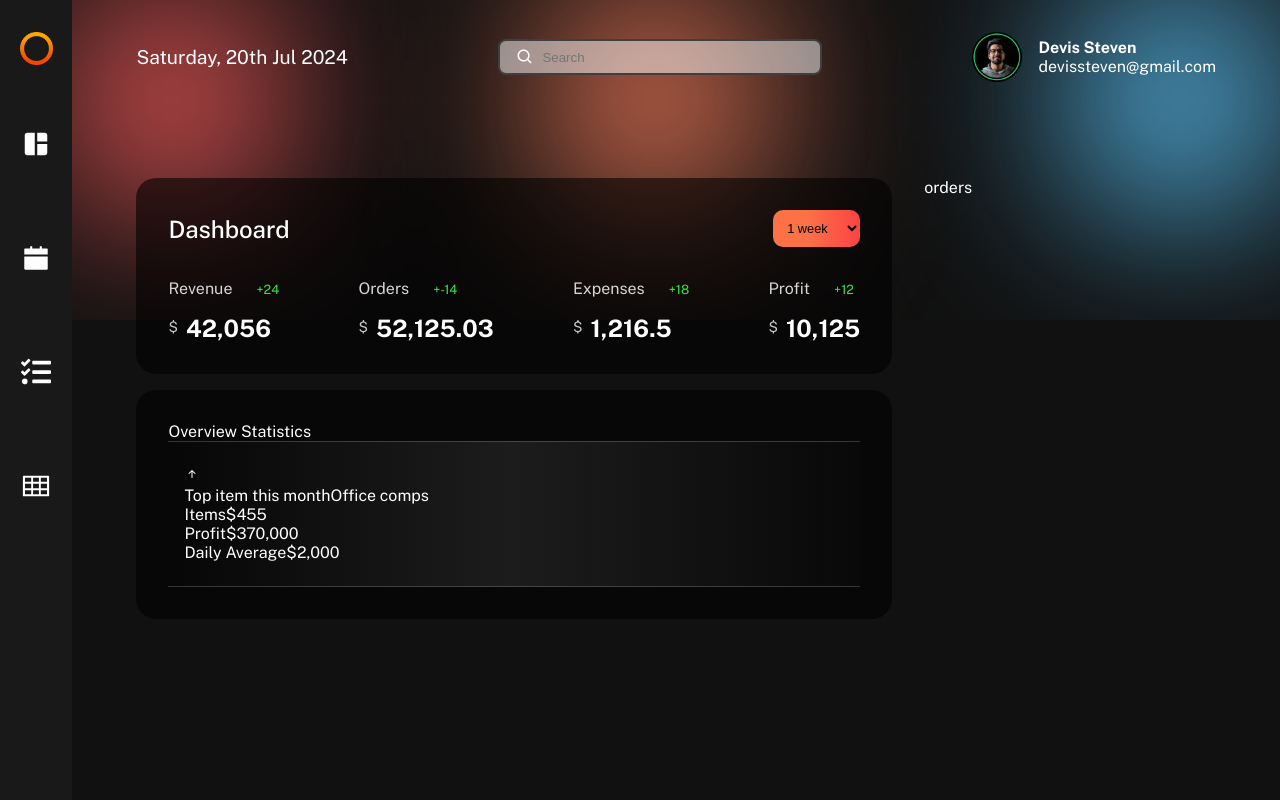
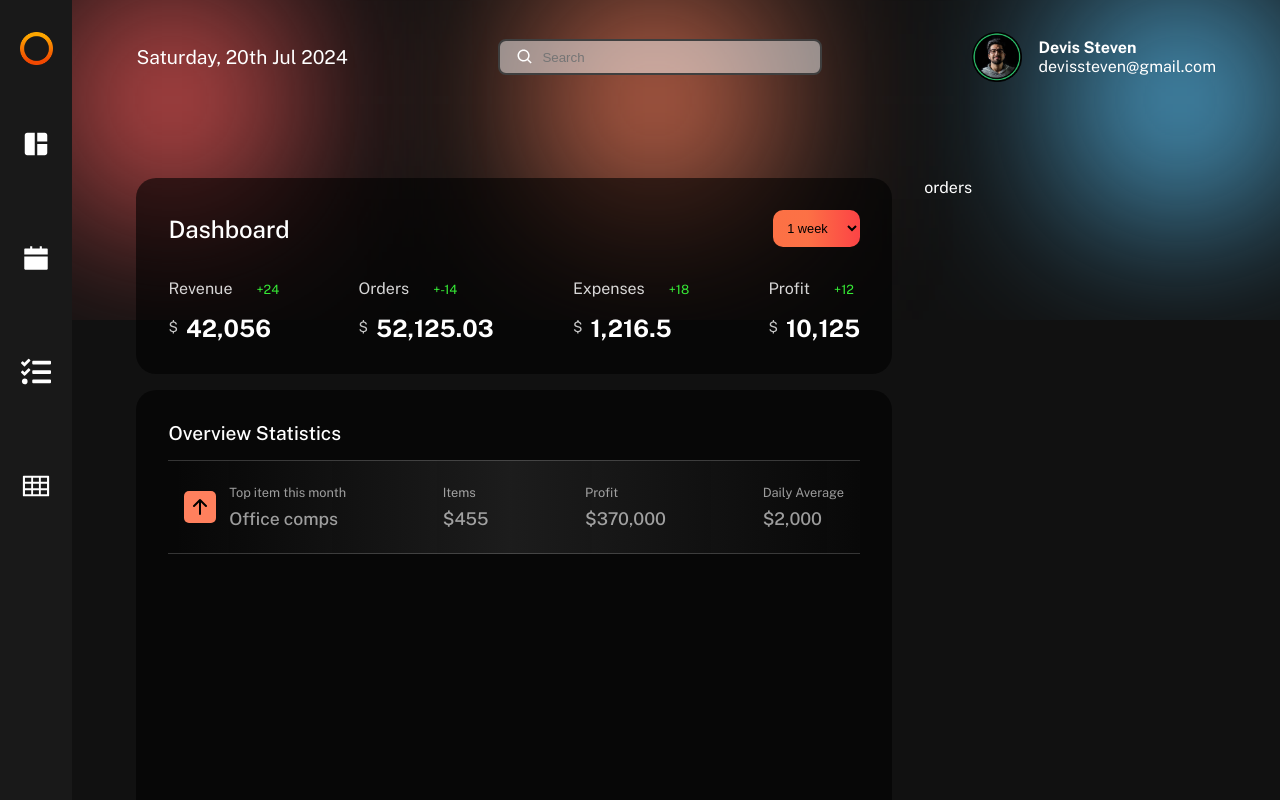
Before and after one commit to upadhyayaditi/Admin-Dashbaord, a React (Vite) app: page /dashboard in a window 1280 px wide. Built offline with nearby package versions, Linux system fonts and the light colour scheme.

Commit message:
styling of cards

```diff
--- a/src/components/Statistics/Statistics.jsx
+++ b/src/components/Statistics/Statistics.jsx
@@ -10,7 +10,7 @@ const Statistics = () => {
         </span>
         <div className={`${css.cards} grey-container`}>
             <div>
-                <div className={css.ArrowIcon}>
+                <div className={css.arrowIcon}>
                     <BsArrowUpShort />
                 </div>
                 <div className={css.card}>
@@ -28,6 +28,7 @@ const Statistics = () => {
                 <span>Daily Average</span><span>${groupNumber(2000)}</span>
             </div>
         </div>
+
     </div>
   )
 }
--- a/src/components/Statistics/Statistics.module.css
+++ b/src/components/Statistics/Statistics.module.css
@@ -0,0 +1,61 @@
+.container{
+    display: flex;
+    flex-direction: column;
+    gap: 1rem;
+    height: 100%;
+    /* justify-content: center; */
+
+}
+
+.title{
+    font-size: 1.2rem;
+    font-weight: 500;
+
+}
+
+.cards{
+    display: flex;
+    justify-content: space-between;
+    font-weight: wrap;
+
+}
+
+.cards>:nth-child(1){
+    align-items: center;
+    display: flex;
+    gap: 0.8rem;
+
+}
+
+.card{
+    display: flex;
+    flex-direction: column;
+    color: var(--grey);
+    gap: 0.5rem;
+
+}
+
+.card>:nth-child(1){
+    font-size: 0.8rem;
+
+}
+
+.card>:nth-child(2){
+    font-size: 1.1rem;
+    font-weight: 500;
+
+}
+
+.arrowIcon{
+    width: 2rem;
+    height: 2rem;
+    background: var(--orange);
+    border-radius: 5px;
+
+}
+
+.arrowIcon>svg{
+    width: 2rem;
+    height: 2rem;
+    color: black;
+}
```
